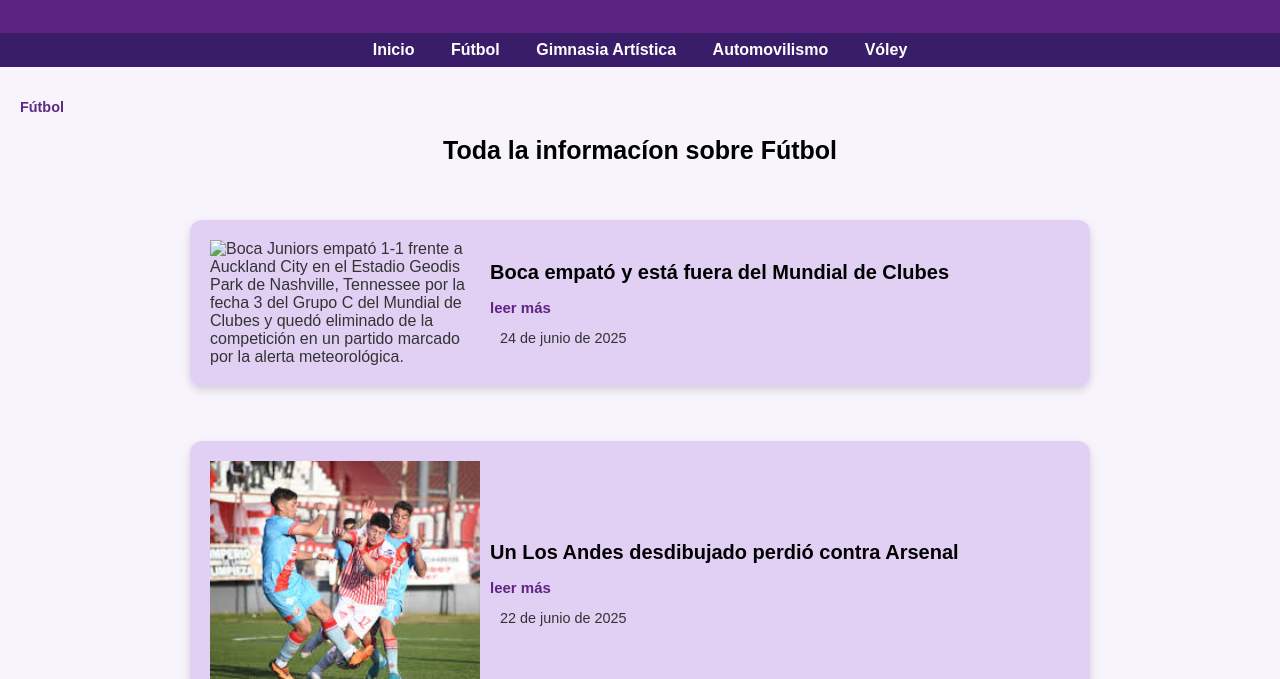
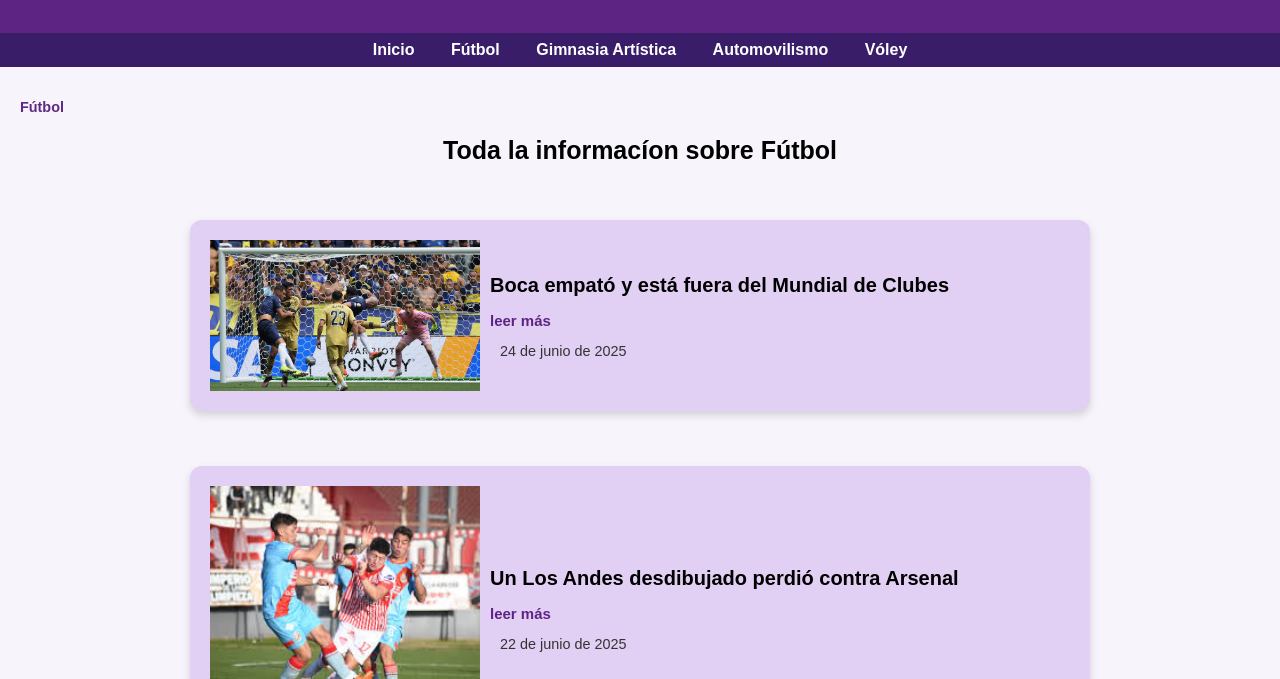
Before and after one commit to micachiozza/lamdeportiva, a plain HTML site: page futbol.html in a window 1280 px wide. Shown: the part 121-800 px from the top of the page. Drawn offline with Linux system fonts and the light colour scheme.

Commit message:
Update futbol.html

```diff
--- a/futbol.html
+++ b/futbol.html
@@ -69,7 +69,7 @@
       <article class="news-entry">
            <a href="boca-auckland.html" class="link-noticia">
               <div class="noticia-imagen">
-                <img src="./src/boca-auckland.aivf" style="width: 270px; height: auto" alt="Boca Juniors empató 1-1 frente a Auckland City en el Estadio Geodis Park de Nashville, Tennessee por la fecha 3 del Grupo C del Mundial de Clubes y quedó eliminado de la competición en un partido marcado por la alerta meteorológica."/>
+                <img src="./src/boca-auckland.avif" style="width: 270px; height: auto" alt="Boca Juniors empató 1-1 frente a Auckland City en el Estadio Geodis Park de Nashville, Tennessee por la fecha 3 del Grupo C del Mundial de Clubes y quedó eliminado de la competición en un partido marcado por la alerta meteorológica."/>
                 <div>
                    <h2 style="font-size:20px;">Boca empató y está fuera del Mundial de Clubes</h2>
                    <h3 style="font-size:15px; color:#5e2484">leer más</h3>
```
